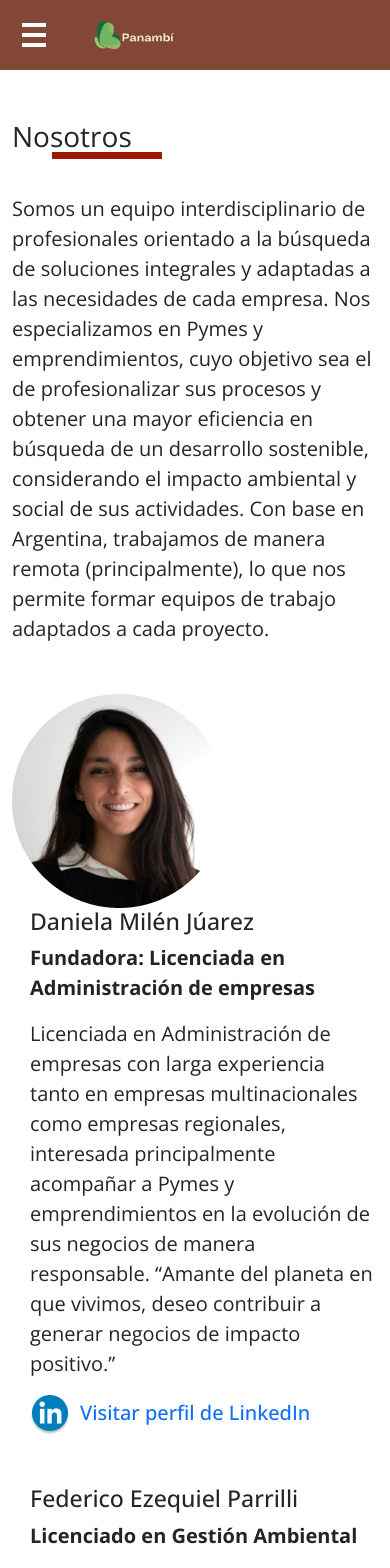
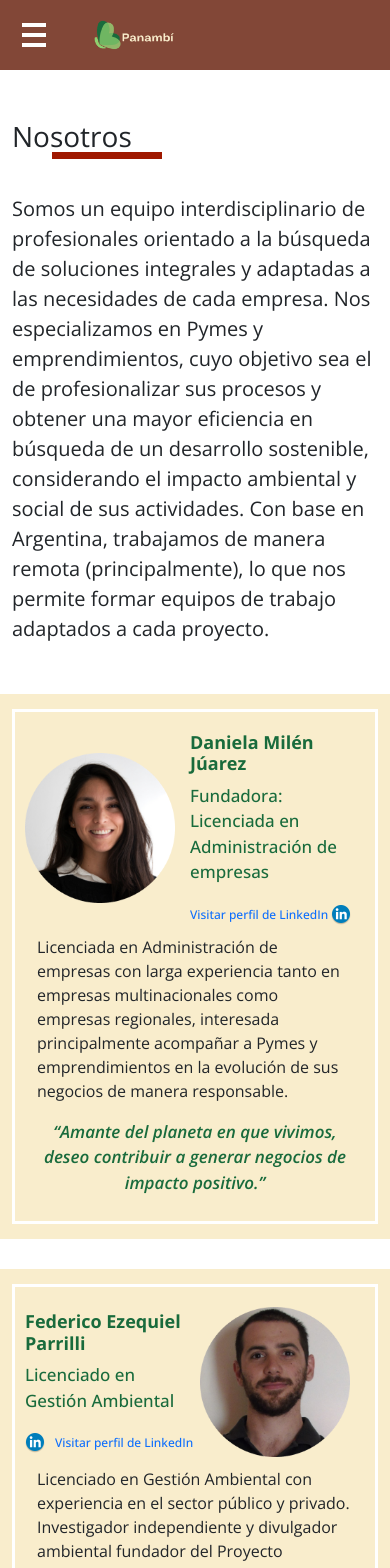
Before and after one commit to Matias-Benitez/Panambi, a React (Vite) app: page /nosotros in a window 390 px wide. Shown: the top 1568 px of the page. Built offline with nearby package versions, Linux system fonts and the light colour scheme.

Commit message:
incorporación responsive para sección nosotros

```diff
--- a/src/components/button/button.css
+++ b/src/components/button/button.css
@@ -1,7 +1,7 @@
 .boton {
-    color: black;
+    color: white;
     font-weight: 600;
-    background-color: #F9EDCC;
+    background-color: #9F1800;
     height: 45px;
     width: 180px;
     text-transform:uppercase;
@@ -11,7 +11,7 @@
     font-size: 15px;
     padding-bottom: 4px;
     border-radius: 8px;
-    border-color: #9F1800;
+    border: none;
     filter: drop-shadow(0px 4px 4px rgba(0, 0, 0, 0.25));
     position: absolute;
     bottom: 165px;
@@ -25,8 +25,6 @@
     }
 }
 .boton:hover{
-    background-color: #9F1800;
-    border-color: #9F1800;
-    color: #fff;
+    transform: scale(1.03);
     transition: all .3s;
 }
--- a/src/pages/consultorias/Consultorias.jsx
+++ b/src/pages/consultorias/Consultorias.jsx
@@ -24,12 +24,11 @@ export const Consultorias = () => {
             <div className="consultoria">
                 <div className="container container-consultoria">
                     <h2 className="consultoria-titulo line-consultoria">Consultorías</h2>
-                    <h3 className="consultoria-subtitulo">Asesoramiento y acompañamiento profesional en el desarrollo de
-                        tu negocio.</h3>
+                    <h3 className="consultoria-subtitulo">Ofrecemos asesoramiento y acompañamiento profesional en el desarrollo de tu negocio.</h3>
                 </div>
                 <div className="container container-consultoria">
                     <div className="row">
-                        <div className="col-4">
+                        <div className="col-xxl-4">
                             <ul className="links-consultoria">
                                 <li id={consultoriaIntegralStyle} onClick={consultoriaIntegralSelected}>Consultoría
                                     integral de gestión y administración
@@ -40,7 +39,7 @@ export const Consultorias = () => {
                                 <li id={consultoriaRecursosHumanosStyle} onClick={consultoriaRecursosHumanosSelected}>Consultoría de RRHH</li>
                             </ul>
                         </div>
-                        <div className="col-8">
+                        <div className="col-xxl-8">
                             <ConsultoriasDynamic items={returnItems()}/>
                             <Button/>
                         </div>
--- a/src/pages/consultorias/consultoria.css
+++ b/src/pages/consultorias/consultoria.css
@@ -7,7 +7,6 @@
 .consultoria-titulo {
     font-size: 48px;
     font-weight: 400;
-    text-transform:uppercase;
     margin: 20px 0;
 }
 .consultoria-subtitulo {
@@ -56,3 +55,37 @@
     background-color: #9F1800;
     color: #F9EDCC;
 }
+
+@media screen and (max-width: 1400px) {
+
+}
+
+@media screen and (max-width: 992px) {
+
+}
+
+@media screen and (max-width: 576px) {
+
+}
+
+
+@media only screen and (max-width: 650px){
+    .consultoria-titulo {
+        font-size: 28px;
+        margin: 40px 0;
+    }
+    .line-consultoria::after {
+        width: 40%;
+        left: 40px;
+    }
+}
+@media only screen and (min-width: 1024px) and (max-width: 1900px){
+    .consultoria-titulo {
+        text-transform:uppercase;
+    }
+}
+@media only screen and (min-width: 651px) and (max-width: 1924px){
+    .consultoria-titulo {
+        text-transform:uppercase;
+    }
+}
--- a/src/pages/nosotros/Nosotros.jsx
+++ b/src/pages/nosotros/Nosotros.jsx
@@ -11,35 +11,69 @@ export const Nosotros = () => {
                 <h2 className="nosotros-titulo line-nosotros">Nosotros</h2>
                 <p className="nosotros-parrafo">Somos un equipo interdisciplinario de profesionales orientado a la búsqueda de soluciones integrales y adaptadas a las necesidades de cada empresa. Nos especializamos en Pymes y emprendimientos, cuyo objetivo sea el de profesionalizar sus procesos y obtener una mayor eficiencia en búsqueda de un desarrollo sostenible, considerando el impacto ambiental y social de sus actividades. Con base en Argentina, trabajamos de manera remota (principalmente), lo que nos permite formar equipos de trabajo adaptados a cada proyecto.</p>
             </div>
-            <div className="container container-nosotros">
+            <div className="container container-nosotros ocultar-sm">
                 <div className="row align-items-center">
                     <div className="col-xxl-2 align-self-center">
-                    <img src={Daniela} alt="Imágen Daniela Milén Juárez" />
+                        <img src={Daniela} alt="Imágen Daniela Milén Juárez" />
                     </div>
                     <div className="col-xxl-9 nosotros-parrafo-descripcion">
-                        <div>
-                            <h3>Daniela Milén Júarez</h3>
-                            <p className="nosotros-parrafo"><span>Fundadora: Licenciada en Administración de empresas</span></p>
-                        </div>
-                        <p className="nosotros-parrafo">Licenciada en Administración de empresas con larga experiencia tanto en empresas multinacionales como empresas regionales, interesada principalmente acompañar a Pymes y emprendimientos en la evolución de sus negocios de manera responsable. “Amante del planeta en que vivimos, deseo contribuir a generar negocios de impacto positivo.”</p>
+                        <h3>Daniela Milén Júarez</h3>
+                        <p className="nosotros-parrafo"><span>Fundadora: Licenciada en Administración de empresas</span></p>
+                        <p className="nosotros-parrafo">Licenciada en Administración de empresas con larga experiencia tanto en empresas multinacionales como empresas regionales, interesada principalmente acompañar a Pymes y emprendimientos en la evolución de sus negocios de manera responsable.</p>
+                        <p className="cursiva">“Amante del planeta en que vivimos, deseo contribuir a generar negocios de impacto positivo.”</p>
                         <a href="https://www.linkedin.com/in/daniela-mil%C3%A9n-ju%C3%A1rez-767bb341/" target="_blank"><img className="nosotros-linkedin" src={Linkedin} alt="" /><span className="nosotros-linkedin-text">Visitar perfil de LinkedIn</span></a>
                     </div>
                 </div>
             </div>
-            <div className="container container-nosotros">
+
+            <div className="container ocultar-md">
+                <div className="borde">
+                    <div className="d-flex align-items-center">
+                        <div><img className="imagen" src={Daniela} alt="Imágen Daniela Milén Juárez" /></div>
+                        <div>
+                            <h3>Daniela Milén Júarez</h3>
+                            <p className="nosotros-parrafo-sm"><span>Fundadora: Licenciada en Administración de empresas</span></p>
+                            <div className="enlace-sm"><a href="https://www.linkedin.com/in/daniela-mil%C3%A9n-ju%C3%A1rez-767bb341/" target="_blank"><span className="nosotros-linkedin-text">Visitar perfil de LinkedIn </span><img className="nosotros-linkedin" src={Linkedin} alt="" /></a></div>
+                        </div>
+                    </div>
+                    <div className="container">
+                    <p className="nosotros-parrafo-sm">Licenciada en Administración de empresas con larga experiencia tanto en empresas multinacionales como empresas regionales, interesada principalmente acompañar a Pymes y emprendimientos en la evolución de sus negocios de manera responsable.</p>
+                    <p className="cursiva">“Amante del planeta en que vivimos, deseo contribuir a generar negocios de impacto positivo.”</p>
+                    </div>
+                </div>
+            </div>
+            <div className="container ocultar-md">
+                <div className="borde">
+                    <div className="d-flex align-items-center">
+                        <div>
+                            <h3>Federico Ezequiel Parrilli</h3>
+                            <p className="nosotros-parrafo-sm"><span>Licenciado en Gestión Ambiental</span></p>
+                            <div className="enlace-sm"><a href="https://www.linkedin.com/in/federico-ezequiel-parrilli-743577b3/" target="_blank"><img className="nosotros-linkedin" src={Linkedin} alt="" /><span className="nosotros-linkedin-text">Visitar perfil de LinkedIn </span></a></div>
+                        </div>
+                        <div><img className="imagen" src={Federico} alt="Imágen Daniela Milén Juárez" /></div>
+                    </div>
+                    <div className="container">
+                    <p className="nosotros-parrafo-sm">Licenciado en Gestión Ambiental con experiencia en el sector público y privado. Investigador independiente y divulgador ambiental fundador del Proyecto Carnívoras Argentina.</p>
+                    <p className="cursiva">"La gestión ambiental ya no es un lujo, sino una necesidad para nuestro desarrollo.”</p>
+                    </div>
+                </div>
+            </div>
+
+            <div className="container container-nosotros ocultar-sm">
                 <div className="row align-items-center">
                     <div className="col-xxl-9 nosotros-parrafo-descripcion">
                         <h3>Federico Ezequiel Parrilli</h3>
                         <p className="nosotros-parrafo"><span>Licenciado en Gestión Ambiental</span></p>
-                        <p className="nosotros-parrafo"> Licenciado en Gestión Ambiental con experiencia en el sector público y privado. Investigador independiente y divulgador ambiental fundador del Proyecto Carnívoras Argentina. “La gestión ambiental ya no es un lujo, sino una necesidad para nuestro desarrollo.”</p>
+                        <p className="nosotros-parrafo"> Licenciado en Gestión Ambiental con experiencia en el sector público y privado. Investigador independiente y divulgador ambiental fundador del Proyecto Carnívoras Argentina.</p>
+                        <p className="cursiva">"La gestión ambiental ya no es un lujo, sino una necesidad para nuestro desarrollo.”</p>
                         <a href="https://www.linkedin.com/in/federico-ezequiel-parrilli-743577b3/" target="_blank"><img className="nosotros-linkedin" src={Linkedin} alt="" /><span className="nosotros-linkedin-text">Visitar perfil de LinkedIn</span></a>
                     </div>
-                    <div className="col-2">
-                    <img src={Federico} alt="Imágen Federico Milén Juárez" />
+                    <div className="col-xxl-2">
+                    <img className="ocultar-sm" src={Federico} alt="Imágen Federico Milén Juárez" />
                     </div>
                 </div>
             </div>
-            {/* <FormContainer /> */}
+            <div className="ocultar-sm"><FormContainer /></div>
         </section>
     )
 }
--- a/src/pages/nosotros/nosotros.css
+++ b/src/pages/nosotros/nosotros.css
@@ -5,6 +5,7 @@
     font-size: 48px;
     font-weight: 400;
     margin: 40px 0;
+    text-transform:uppercase;
 }
 
 .line-nosotros {
@@ -41,9 +42,20 @@
     font-size: 20px;
     font-weight: 500;
 }
+.cursiva{
+    font-style: oblique;
+    font-size: 20px;
+}
 
-@media only screen and (max-width: 650px){
+@media screen and (max-width: 1920px) {
+    .ocultar-md{
+        display: none;;
+    }
+}
+
+@media screen and (max-width: 576px) {
     .nosotros-titulo {
+        text-transform:none;
         font-size: 28px;
         margin: 40px 0;
     }
@@ -51,16 +63,51 @@
         width: 30%;
         left: 40px;
     }
-}
-
-@media only screen and (min-width: 1024px) and (max-width: 1900px){
-    .nosotros-titulo {
-        text-transform:uppercase;
+    .ocultar-sm{
+        display: none;
+    }
+    .ocultar-md{
+        display:grid;
+        background-color: #F9EDCC;
+        margin-bottom: 30px;
+    }
+    .imagen {
+        height: 150px;
+        margin-right: 15px;
+    }
+    .borde {
+        border: white solid;
+        margin: 15px 0px;
+        padding: 10px 10px;
+    }
+    .cursiva{
+        color: #196B3C;
+        font-weight: 600;
+        font-size: 17px;
+        text-align: center;
+    }
+    .nosotros-parrafo-sm {
+        font-weight: 400;
+        position: relative;
+        font-size: 16px;
+    }
+    .nosotros-parrafo-sm span{
+        font-weight: 500;
+        color: #196B3C;
+        font-size: 17px;
+    }
+    .d-flex{
+        margin: 10px 0px;
+    }
+    h3{
+        font-weight: 700;
+        color: #196B3C;
+        font-size: 18px;
+    }
+    .enlace-sm a span {
+        font-size: 12px;
+    }
+    .nosotros-linkedin{
+        height: 20px;
     }
 }
-
-@media only screen and (min-width: 651px) and (max-width: 1924px){
-    .nosotros-titulo {
-        text-transform:uppercase;
-    }
-}
```
Also changed, not shown: src/pages/talleres/talleres.css (+15 -0 lines).
